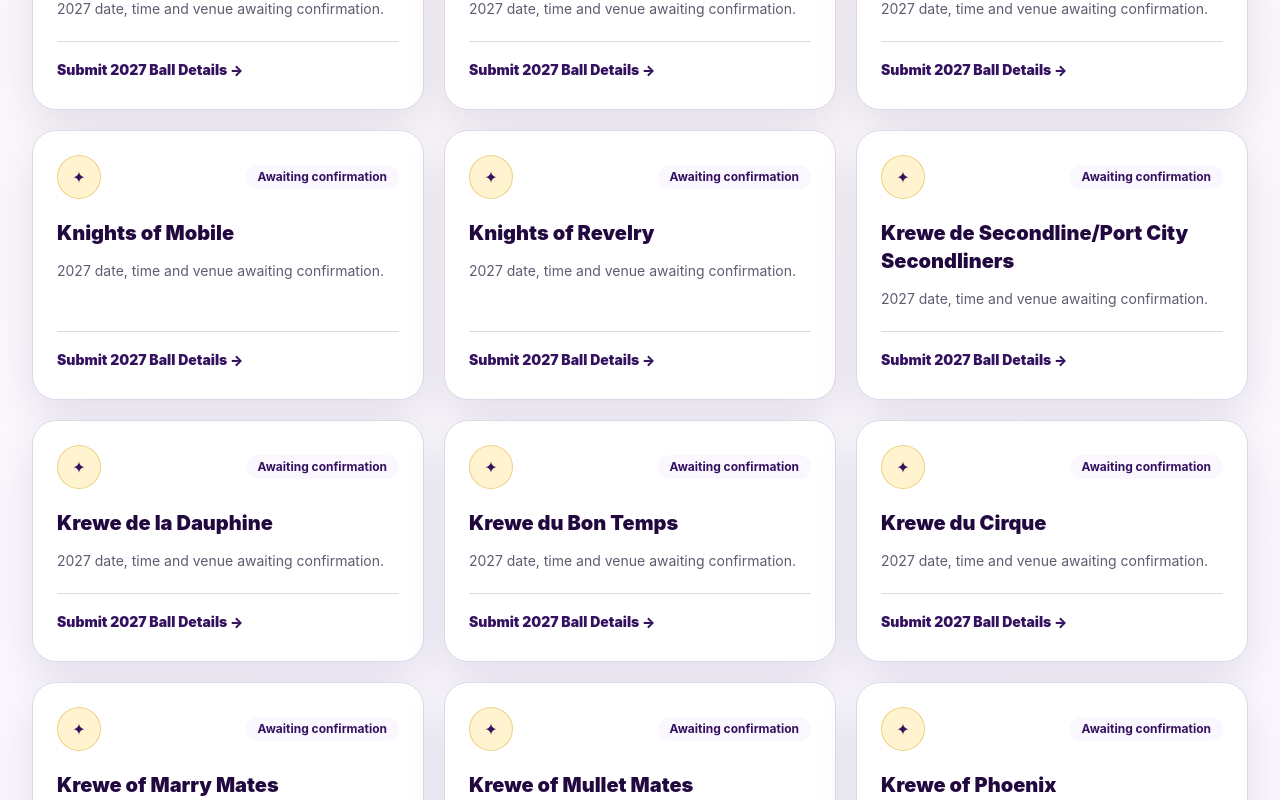
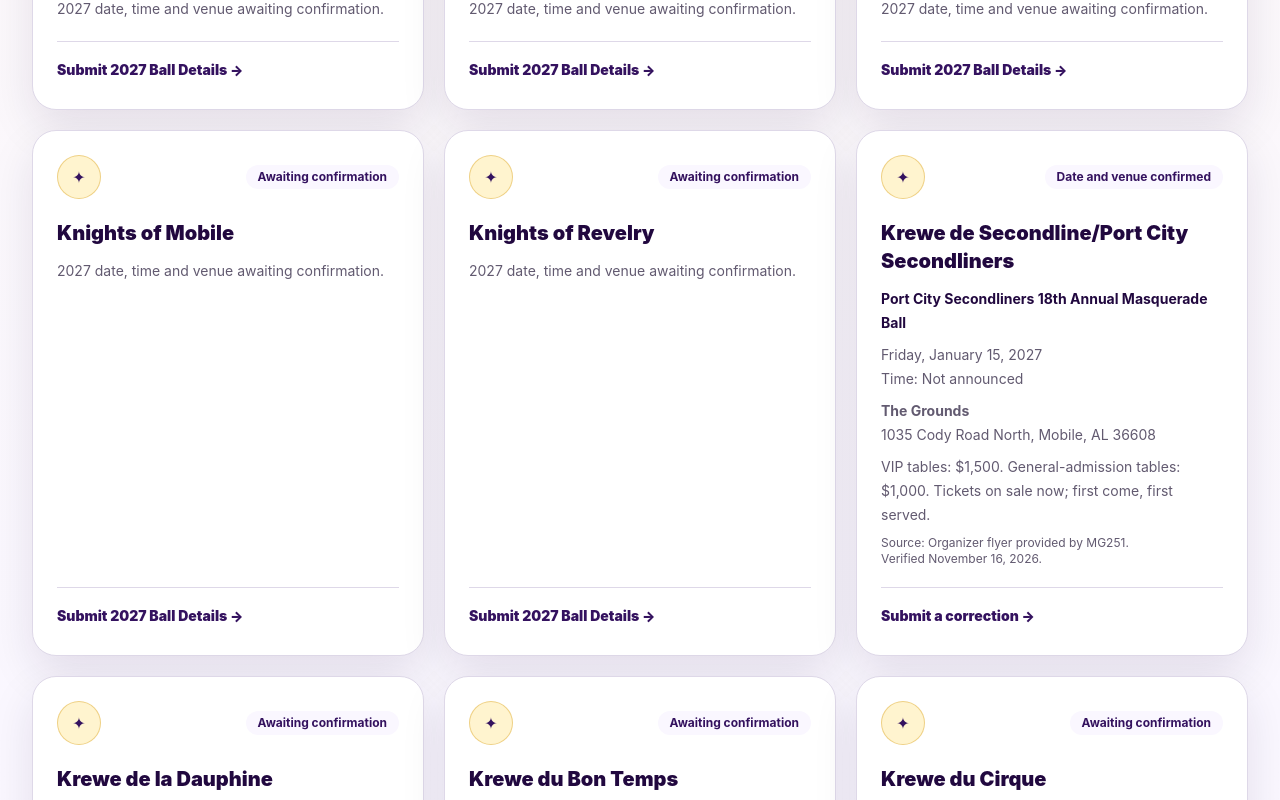
Before and after one commit to TheCryptoArborist/251mardigras, a Next.js app: page /balls in a window 1280 px wide. Shown: the part 2000-2800 px from the top of the page. Built offline with nearby package versions, Linux system fonts and the light colour scheme.

Commit message:
Prepare Port City Secondliners 2027 ball details for next calendar batch

```diff
--- a/src/app/balls/BallDirectory.tsx
+++ b/src/app/balls/BallDirectory.tsx
@@ -2,6 +2,7 @@
 import { useRef, useState, type FormEvent } from "react";
 import societies from "@/data/ball-societies.json";
 import venues from "@/data/ball-venues.json";
+import ballDetails from "@/data/ball-details-2027.json";
 
 const inputClass = "mt-1 w-full rounded-xl border border-parade-line bg-white px-3 py-3 text-base text-parade-ink focus:outline-none focus:ring-2 focus:ring-parade-gold";
 const buttonClass = "inline-flex min-h-11 items-center justify-center rounded-full bg-parade-gold px-5 py-3 text-sm font-black text-parade-purpleDark hover:bg-parade-goldBright focus-visible:outline focus-visible:outline-2 focus-visible:outline-offset-2 focus-visible:outline-parade-purple";
@@ -54,12 +55,12 @@ export default function BallDirectory() {
       <input id="society-search" type="search" className={inputClass} placeholder="Search for your society…" value={search} onChange={e=>setSearch(e.target.value)} />
       <p className="my-5 text-sm text-parade-muted" aria-live="polite">{matches.length} {matches.length===1 ? "society" : "societies"} shown</p>
       <div className="grid gap-5 sm:grid-cols-2 lg:grid-cols-3">
-        {matches.map(name=><article key={name} className="flex flex-col rounded-[1.5rem] border border-parade-line bg-white p-6 shadow-card">
-          <div className="flex items-center justify-between gap-2"><span aria-hidden="true" className="grid h-11 w-11 place-items-center rounded-full border border-parade-gold/40 bg-parade-goldSoft text-parade-purple">✦</span><span className="rounded-full bg-parade-purpleMist px-3 py-1 text-xs font-bold text-parade-purple">Awaiting confirmation</span></div>
+        {matches.map(name=>{const ball = ballDetails.find(b=>b.society===name); return <article key={name} className="flex flex-col rounded-[1.5rem] border border-parade-line bg-white p-6 shadow-card">
+          <div className="flex items-center justify-between gap-2"><span aria-hidden="true" className="grid h-11 w-11 place-items-center rounded-full border border-parade-gold/40 bg-parade-goldSoft text-parade-purple">✦</span><span className="rounded-full bg-parade-purpleMist px-3 py-1 text-xs font-bold text-parade-purple">{ball ? "Date and venue confirmed" : "Awaiting confirmation"}</span></div>
           <h3 className="mt-5 text-xl font-black text-parade-purpleDark">{name}</h3>
-          <p className="mb-5 mt-3 text-sm leading-6 text-parade-muted">2027 date, time and venue awaiting confirmation.</p>
-          <button type="button" onClick={()=>open(name)} className="mt-auto min-h-11 border-t border-parade-line pt-3 text-left text-sm font-black text-parade-purple hover:underline" aria-label={`Submit 2027 ball details for ${name}`}>Submit 2027 Ball Details →</button>
-        </article>)}
+          {ball ? <div className="mb-5 mt-3 space-y-2 text-sm leading-6 text-parade-muted"><p className="font-bold text-parade-purpleDark">{ball.title}</p><p>{ball.dateLabel}<br/>Time: {ball.time ?? "Not announced"}</p><p className="font-bold">{ball.venue}<br/><span className="font-normal">{ball.address}</span></p><p>{ball.admission}</p><p className="text-xs">Source: {ball.source}.<br/>Verified November 16, 2026.</p></div> : <p className="mb-5 mt-3 text-sm leading-6 text-parade-muted">2027 date, time and venue awaiting confirmation.</p>}
+          <button type="button" onClick={()=>open(name)} className="mt-auto min-h-11 border-t border-parade-line pt-3 text-left text-sm font-black text-parade-purple hover:underline" aria-label={`Submit 2027 ball details for ${name}`}>{ball ? "Submit a correction →" : "Submit 2027 Ball Details →"}</button>
+        </article>})}
       </div>
       {!matches.length && <p className="py-6">No societies match your search. Try another name or add your organization below.</p>}
       <div className="mt-8 flex flex-col items-start justify-between gap-5 rounded-[1.5rem] border border-parade-line bg-parade-purpleMist p-6 sm:flex-row sm:items-center"><div><h3 className="text-xl font-black text-parade-purpleDark">Don’t see your organization?</h3><p className="mt-2 text-sm text-parade-muted">Add your society and ball details for review.</p></div><button type="button" className={buttonClass} onClick={()=>open("")}>Add your society +</button></div>
--- /dev/null
+++ b/src/data/ball-details-2027.json
@@ -0,0 +1,14 @@
+[
+  {
+    "society": "Krewe de Secondline/Port City Secondliners",
+    "title": "Port City Secondliners 18th Annual Masquerade Ball",
+    "date": "2027-01-15",
+    "dateLabel": "Friday, January 15, 2027",
+    "time": null,
+    "venue": "The Grounds",
+    "address": "1035 Cody Road North, Mobile, AL 36608",
+    "admission": "VIP tables: $1,500. General-admission tables: $1,000. Tickets on sale now; first come, first served.",
+    "source": "Organizer flyer provided by MG251",
+    "verified": "2026-11-16"
+  }
+]
```
